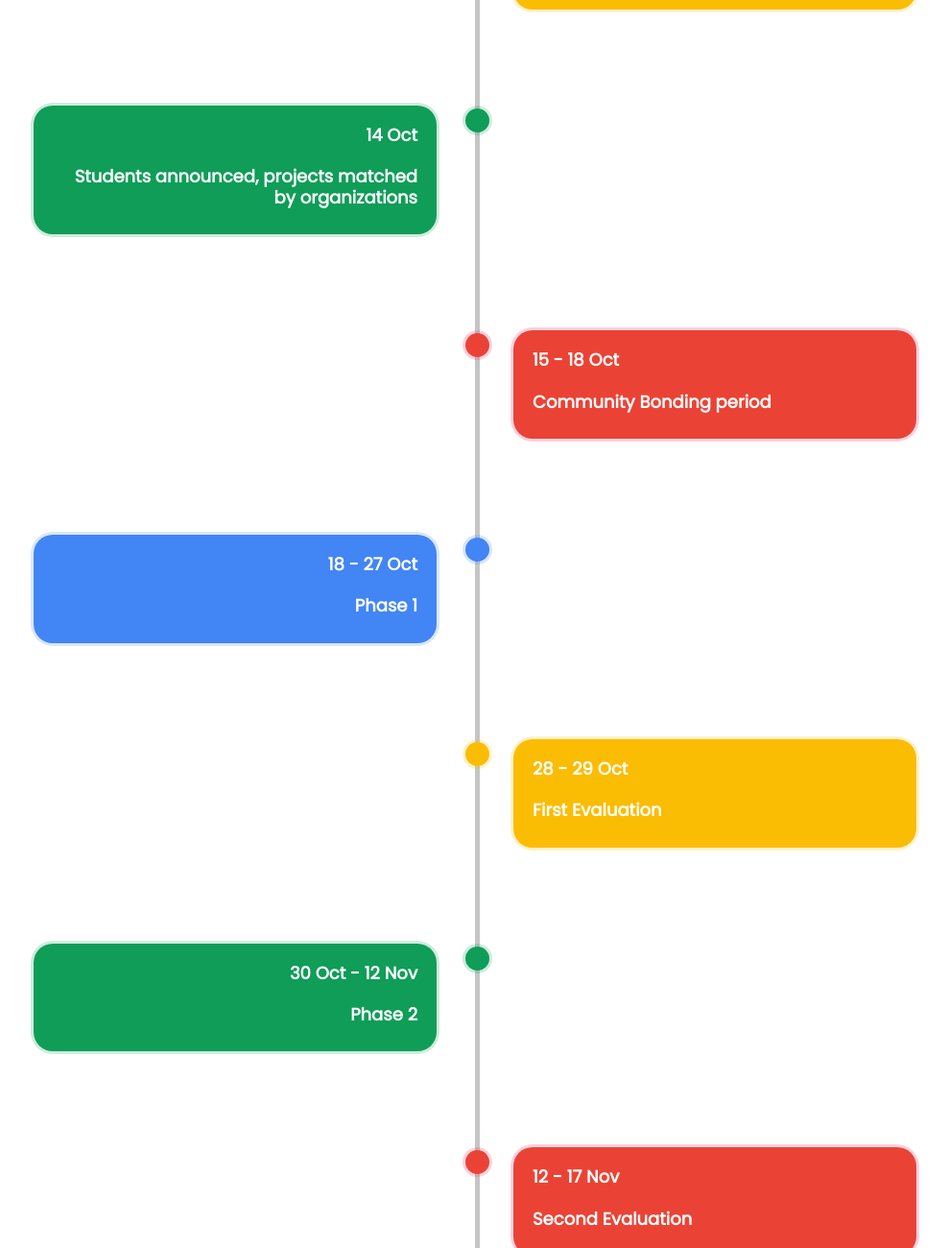
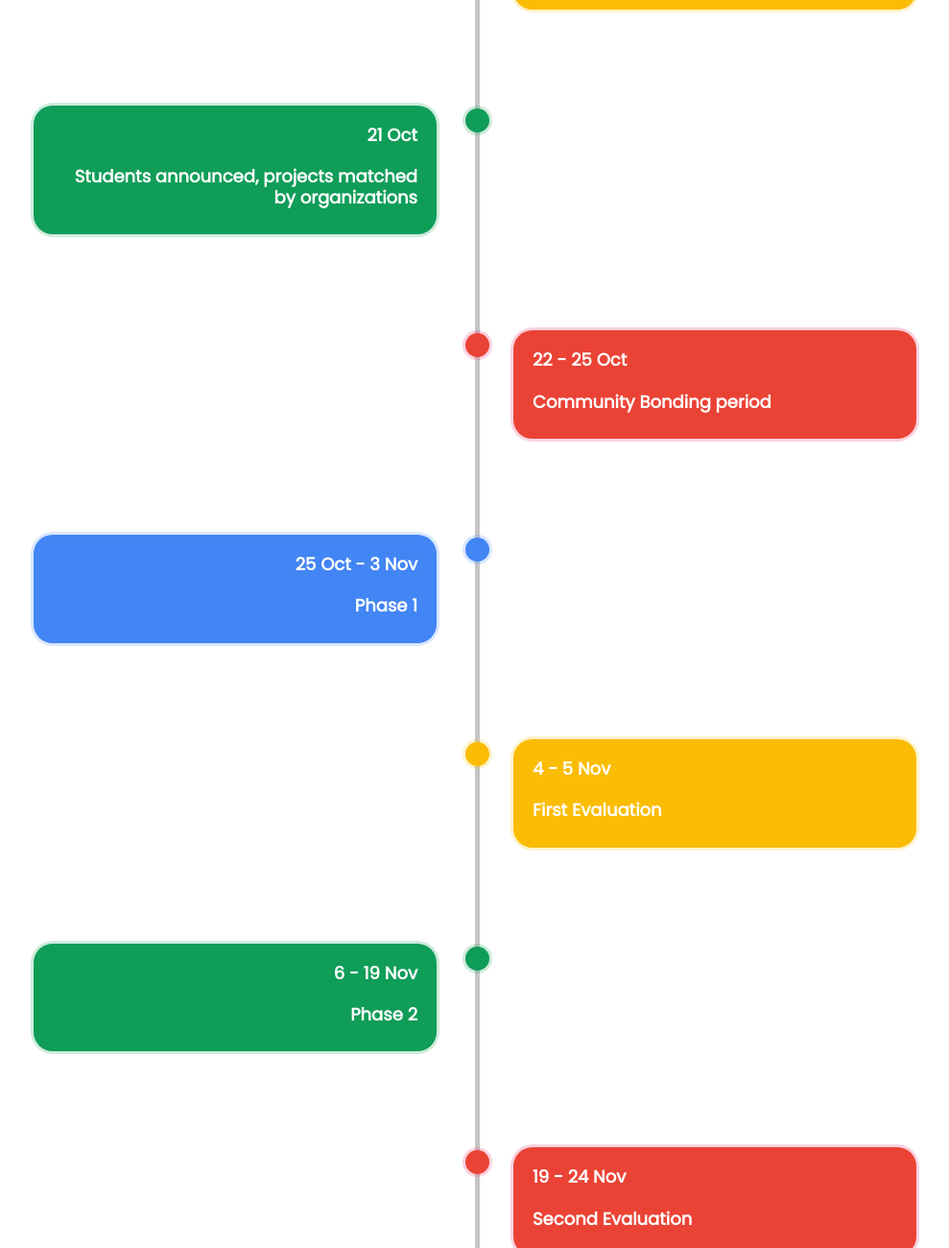
Before and after one commit to winterofcode/2019, a plain HTML site: page index.html in a window 1280 px wide. Shown: the part 3840-5140 px from the top of the page at 96% size, without its empty margins (145-1134 px from the left). Drawn offline with nearby package versions, Linux system fonts and the light colour scheme; a script that the page names is missing.

Commit message:
Update index.html

```diff
--- a/index.html
+++ b/index.html
@@ -204,42 +204,42 @@
                 </li>
                 <li>
                     <div class="content">
-                        <h4>14 Oct <br><br> Students announced, projects matched by organizations</h4>
+                        <h4>21 Oct <br><br> Students announced, projects matched by organizations</h4>
                     </div>
                 </li>
                 <li>
                     <div class="content">
-                        <h4>15 - 18 Oct <br> <br>Community Bonding period</h4>
+                        <h4>22 - 25 Oct <br> <br>Community Bonding period</h4>
                     </div>
                 </li>
                 <li>
                     <div class="content">
-                        <h4>18 - 27 Oct <br><br> Phase 1</h4>
+                        <h4>25 Oct - 3 Nov <br><br> Phase 1</h4>
                     </div>
                 </li>
                 <li>
                     <div class="content">
-                        <h4>28 - 29 Oct <br><br> First Evaluation</h4>
+                        <h4>4 - 5 Nov <br><br> First Evaluation</h4>
                     </div>
                 </li>
                 <li>
                     <div class="content">
-                        <h4>30 Oct - 12 Nov <br><br> Phase 2</h4>
+                        <h4>6 - 19 Nov <br><br> Phase 2</h4>
                     </div>
                 </li>
                 <li>
                     <div class="content">
-                        <h4>12 - 17 Nov <br> <br>Second Evaluation</h4>
+                        <h4>19 - 24 Nov <br> <br>Second Evaluation</h4>
                     </div>
                 </li>
                 <li>
                     <div class="content">
-                        <h4>19 Nov <br><br> Successful students announced</h4>
+                        <h4>26 Nov <br><br> Successful students announced</h4>
                     </div>
                 </li>
                 <li>
                     <div class="content">
-                        <h4>19 - 22 Nov <br> <br>All schwag sent out to successful students</h4>
+                        <h4>26 - 29 Nov <br> <br>All schwag sent out to successful students</h4>
                     </div>
                 </li>
                 <li>
```
